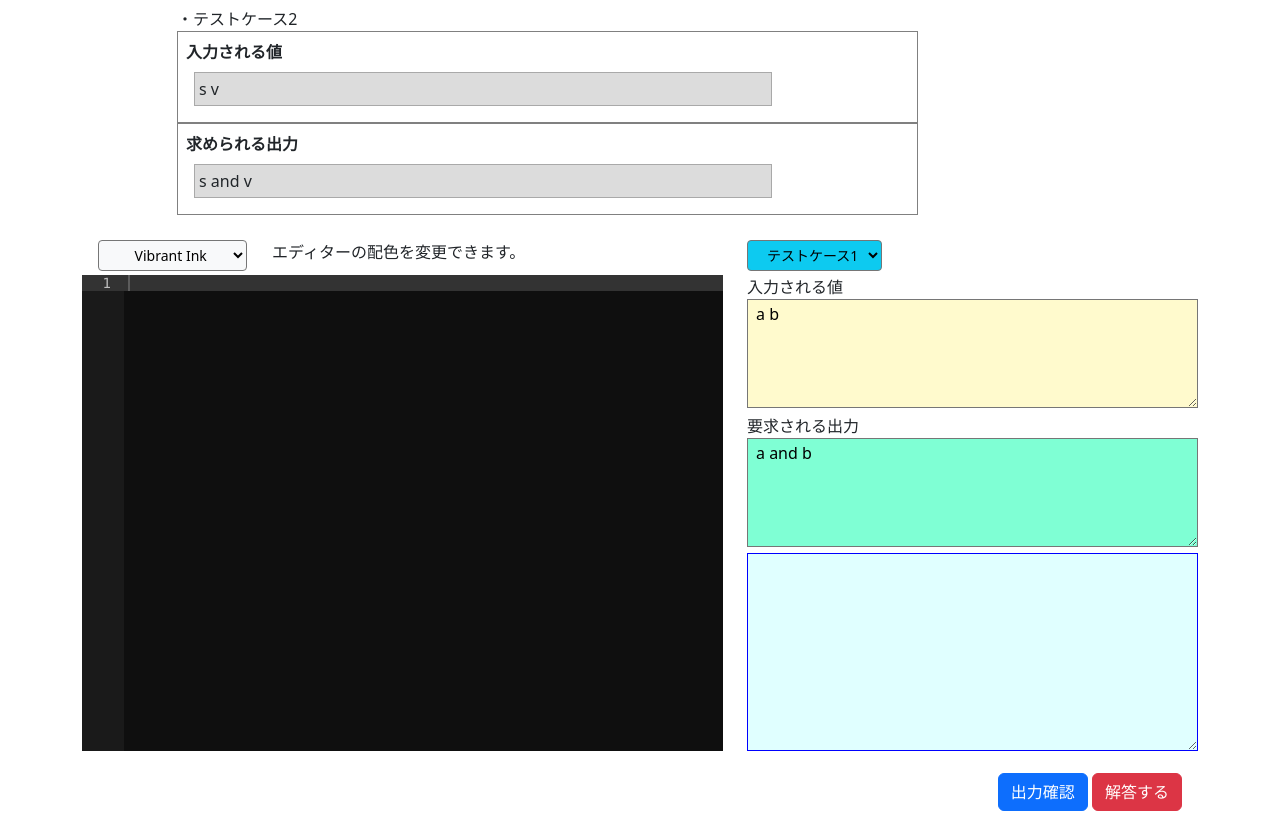
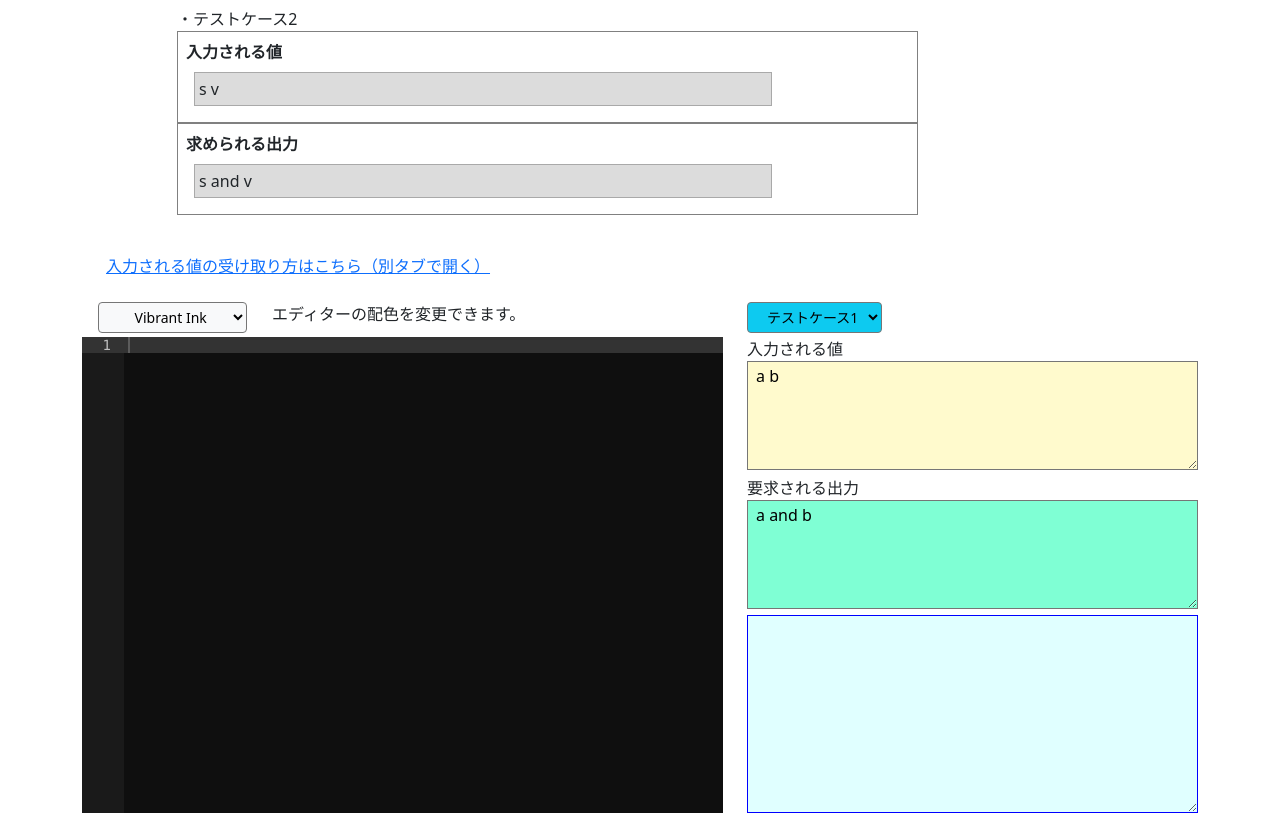
Before and after one commit to Yoichiro-Nitta/python-learning, a Django app: page /compe/1 in a window 1280 px wide. Shown: the part 774-1592 px from the top of the page. Run offline with Django 4.2, Linux system fonts and the light colour scheme; a user stored in the database is signed in; data comes from the database, SQL or seed files in the repository; some libraries are stand-ins or nearby versions.

Commit message:
add: paiza式問題にinput関数の使い方のリンクを追加

```diff
--- a/python_learning/pythonL/views/drill.py
+++ b/python_learning/pythonL/views/drill.py
@@ -152,6 +152,7 @@ def drill(request, un, pk):
             post_code, post_visual = post_code[c], post_visual[c]
 
     # 事前コードの表示テキストをエディターの色と同じになるように色付け
+    # エディターの配色選択機能を追加予定のため、こちらも大きく修正予定。
     if question.category % 3 == 0:
         pre_visual = assist.font(pre_visual)
         post_visual = assist.font(post_visual)
--- a/python_learning/templates/question/compe.html
+++ b/python_learning/templates/question/compe.html
@@ -54,7 +54,7 @@
         </div>
         <div class="col-1"></div>
     </div>
-    <div style="height: 10px;"></div>
+    <div class="m-4"><a href="{% url 'pythonL:p_like_ex' %}" target="_blank" rel="noopener noreferrer">入力される値の受け取り方はこちら（別タブで開く）</a></div>
     <div class="row">
         <div class="col-2">
             <select class="form-select-sm ms-3 mb-1 bg-light text-center" style="width: 90%;" id="editor_color" onchange="color()">
```
